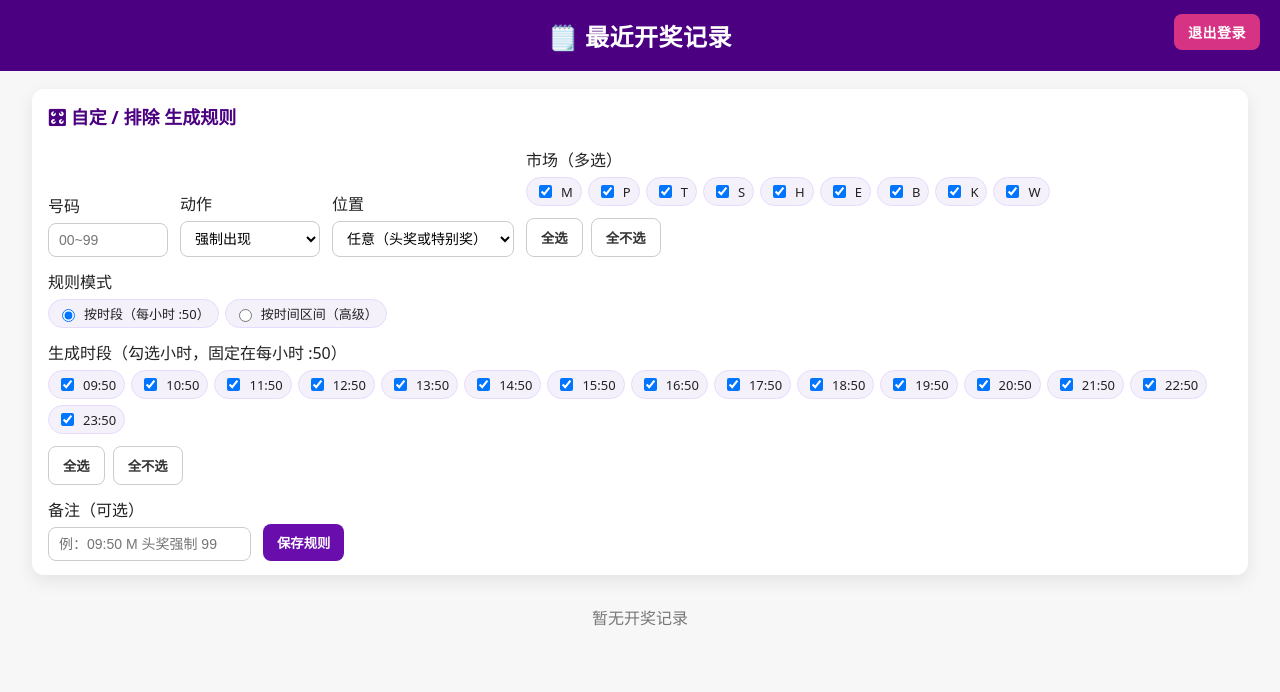
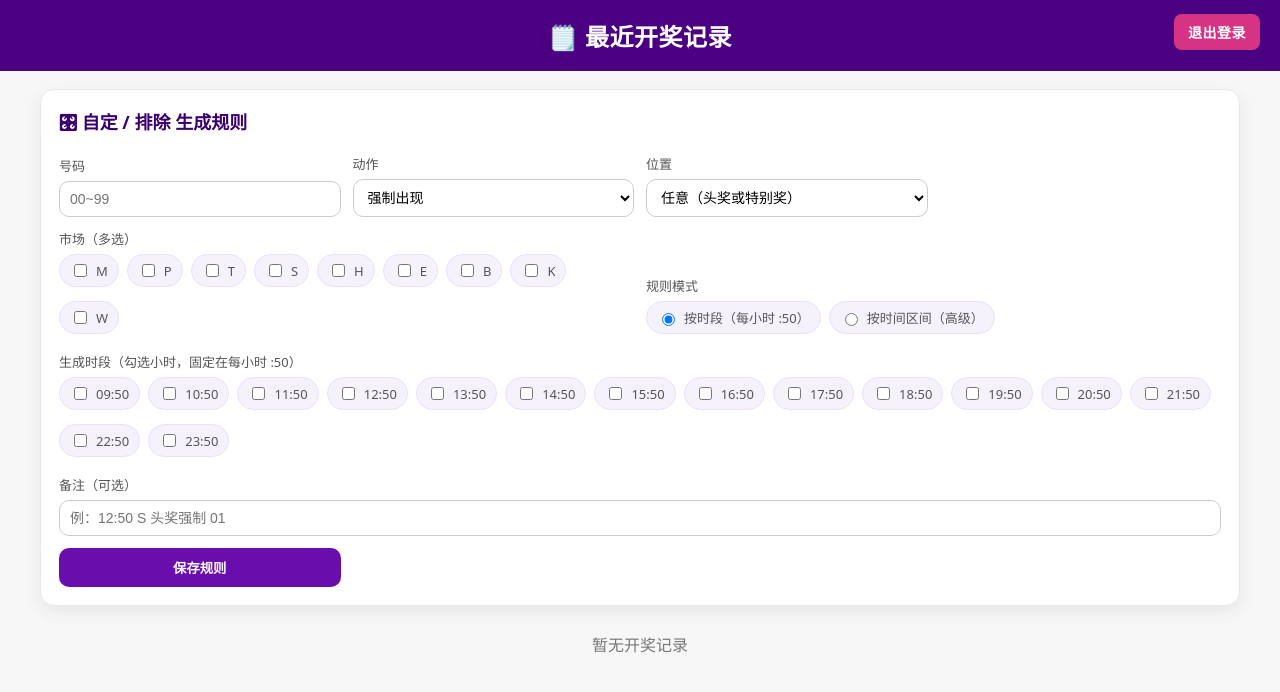
Before and after one commit to boonjun123654/N_2D, a Flask app: page /admin in a window 1280 px wide. Shown: the top 692 px of the page. Run offline with Flask 3, Linux system fonts and the light colour scheme; the visitor is signed in with stand-in values (Sample User, id 1); data that the repository does not hold is empty.

Commit message:
Update admin.html

```diff
--- a/templates/admin.html
+++ b/templates/admin.html
@@ -6,112 +6,71 @@
   <meta name="viewport" content="width=device-width, initial-scale=1" />
   <style>
     :root{
+      --purple-700:#3b0070;
       --purple-600:#4b0082;
       --purple-500:#6a0dad;
       --pink:#d63384;
       --gray-50:#f7f7f7;
       --gray-100:#f2f2f2;
+      --gray-200:#e9e9e9;
       --gray-300:#ddd;
       --text:#222;
     }
-    *{box-sizing:border-box}
+    *,*::before,*::after{box-sizing:border-box}
     body{
       font-family:"Microsoft YaHei",system-ui,-apple-system,Segoe UI,Roboto,Arial,sans-serif;
       background:var(--gray-50);
-      margin:0;
-      color:var(--text);
+      margin:0; color:var(--text);
     }
     h2{
-      position:relative;
-      text-align:center;
-      padding:18px 16px;
-      background:var(--purple-600);
-      color:#fff;
-      margin:0;
-      font-weight:700;
-      letter-spacing:.5px;
+      position:relative; text-align:center; padding:18px 16px;
+      background:var(--purple-600); color:#fff; margin:0; font-weight:700; letter-spacing:.5px;
     }
     .logout-btn{
-      position:absolute; right:20px; top:14px;
-      background:#d63384; color:#fff;
-      padding:8px 14px; text-decoration:none;
-      border-radius:8px; font-size:14px;
+      position:absolute; right:20px; top:14px; background:#d63384; color:#fff;
+      padding:8px 14px; text-decoration:none; border-radius:8px; font-size:14px;
     }
     .logout-btn:hover{background:#c8235d}
 
-    /* 卡片容器（规则面板） */
+    /* 容器与卡片 */
+    .wrap{ width:96%; max-width:1200px; margin:18px auto; }
     .card{
-      width:95%;
-      margin:18px auto 10px;
-      background:#fff;
-      border-radius:12px;
-      box-shadow:0 6px 18px rgba(0,0,0,.08);
-      padding:14px 16px;
+      background:#fff; border-radius:14px; box-shadow:0 6px 18px rgba(0,0,0,.07);
+      padding:18px; border:1px solid var(--gray-200);
     }
-    .card h3{
-      margin:0 0 12px;
-      color:var(--purple-600);
-      display:flex; align-items:center; gap:8px;
-      font-size:18px;
+    .card h3{ margin:0 0 14px; color:var(--purple-700); font-size:18px; }
+
+    /* 规则表单（更整齐的网格布局） */
+    .rule-form{ display:grid; grid-template-columns: repeat(12, 1fr); gap:12px; align-items:end; }
+    .col-3{ grid-column: span 3 }
+    .col-4{ grid-column: span 4 }
+    .col-6{ grid-column: span 6 }
+    .col-12{ grid-column: span 12 }
+    label{ font-size:13px; color:#555; margin-bottom:6px; display:block }
+    input[type="number"], input[type="text"], input[type="datetime-local"], select{
+      padding:9px 10px; border:1px solid #ccc; border-radius:10px; font-size:14px; width:100%; background:#fff;
     }
+    .chips{ display:flex; gap:8px; flex-wrap:wrap }
+    .chip{ background:#f6f2fb; border:1px solid #eadfff; padding:6px 10px; border-radius:999px; display:flex; gap:6px; align-items:center; font-size:13px; }
+    .btn{ padding:10px 16px; border:none; border-radius:10px; cursor:pointer; background:var(--purple-500); color:#fff; font-weight:600; }
+    .btn.secondary{ background:#fff; color:#333; border:1px solid #ccc }
+    .btn.danger{ background:#fff; color:#f33; border:1px solid #f33 }
+    .pill{ display:inline-block; padding:4px 8px; border-radius:999px; font-size:12px; border:1px solid #eee; background:#fafafa; }
+    .num-strong{ color:var(--pink); font-weight:700 }
 
-    /* 表格样式（通用） */
-    table{
-      width:95%;
-      margin:16px auto 26px;
-      border-collapse:collapse;
-      background:#fff;
-      box-shadow:0 4px 12px rgba(0,0,0,.08);
-      overflow:hidden;
-      border-radius:10px;
-    }
-    th,td{
-      border:1px solid var(--gray-300);
-      padding:10px 12px;
-      text-align:center;
-      font-size:14px;
-    }
-    thead th{
-      background:var(--purple-500);
-      color:#fff;
-      font-weight:600;
-    }
-    tbody tr:nth-child(even){background:var(--gray-100)}
-    .no-data{ text-align:center; margin:30px; color:#777}
+    /* 表格 */
+    table{ width:100%; border-collapse:collapse; background:#fff; overflow:hidden; border-radius:12px; box-shadow:0 4px 12px rgba(0,0,0,.06); }
+    th,td{ border:1px solid var(--gray-300); padding:10px 12px; text-align:center; font-size:14px; }
+    thead th{ background:var(--purple-500); color:#fff; font-weight:600 }
+    tbody tr:nth-child(even){ background:var(--gray-100) }
+    .td-actions{ display:flex; gap:8px; justify-content:center; flex-wrap:wrap }
+    .no-data{ text-align:center; margin:26px; color:#777 }
 
-    /* 规则表单 */
-    .rule-form{
-      display:flex; flex-wrap:wrap; gap:12px; align-items:flex-end;
-    }
-    .rule-form .field{display:flex; flex-direction:column; gap:6px}
-    .rule-form input[type="number"],
-    .rule-form input[type="text"],
-    .rule-form input[type="datetime-local"],
-    .rule-form select{
-      padding:8px 10px; border:1px solid #ccc; border-radius:8px; min-width:120px;
-      font-size:14px; background:#fff;
-    }
-    .chips{display:flex; gap:6px; flex-wrap:wrap; max-width:640px}
-    .chip{
-      background:#f4f1fa; border:1px solid #e6dbff;
-      padding:4px 8px; border-radius:999px; display:flex; gap:6px; align-items:center;
-      font-size:13px;
-    }
-    .btn{
-      padding:9px 14px; border:none; border-radius:8px; cursor:pointer;
-      background:var(--purple-500); color:#fff; font-weight:600;
-    }
-    .btn.secondary{ background:#fff; color:#333; border:1px solid #ccc}
-    .btn.danger{ background:#fff; color:#f33; border:1px solid #f33}
-    .pill{
-      display:inline-block; padding:4px 8px; border-radius:999px; font-size:12px;
-      border:1px solid #eee; background:#fafafa;
-    }
-    .num-strong{ color:var(--pink); font-weight:700}
-    .td-actions{ display:flex; gap:8px; justify-content:center; flex-wrap:wrap}
-    @media (max-width:920px){
-      .rule-form .field{min-width:calc(50% - 12px)}
-      .rule-form .field.wide{min-width:100%}
+    @media (max-width:960px){
+      .rule-form{ grid-template-columns: repeat(6, 1fr); }
+      .col-6{ grid-column: span 6 }
+      .col-4{ grid-column: span 6 }
+      .col-3{ grid-column: span 3 }
     }
   </style>
 </head>
@@ -121,24 +80,23 @@
     <a href="{{ url_for('logout') }}" class="logout-btn">退出登录</a>
   </h2>
 
+  <div class="wrap">
     <!-- 规则面板 -->
-  <div class="card">
+    <div class="card" style="margin-bottom:16px;">
       <h3>🎛 自定 / 排除 生成规则</h3>
       <form class="rule-form" method="post" action="{{ url_for('admin_add_rule') }}">
-      <div class="field">
+        <div class="col-3">
           <label>号码</label>
           <input type="number" name="number" min="0" max="99" required placeholder="00~99">
         </div>
-
-      <div class="field">
+        <div class="col-3">
           <label>动作</label>
           <select name="action">
             <option value="force">强制出现</option>
             <option value="exclude">排除（不出现）</option>
           </select>
         </div>
-
-      <div class="field">
+        <div class="col-3">
           <label>位置</label>
           <select name="scope">
             <option value="head">头奖</option>
@@ -147,91 +105,66 @@
           </select>
         </div>
 
-      <div class="field wide">
+        <div class="col-6">
           <label>市场（多选）</label>
           <div class="chips">
             {% for m in "MPTSHEBKW" %}
               <label class="chip">
-              <input type="checkbox" name="markets" value="{{ m }}" checked> {{ m }}
+                <!-- 默认不全选：移除 checked -->
+                <input type="checkbox" name="markets" value="{{ m }}"> {{ m }}
               </label>
             {% endfor %}
-        </div>
-        <div style="margin-top:6px; display:flex; gap:8px;">
-          <button type="button" class="btn secondary" onclick="selectAllMarkets(true)">全选</button>
-          <button type="button" class="btn secondary" onclick="selectAllMarkets(false)">全不选</button>
           </div>
         </div>
 
         <!-- 模式切换：按时段 / 按时间区间 -->
-      <div class="field wide">
+        <div class="col-6">
           <label>规则模式</label>
           <div class="chips">
-          <label class="chip">
-            <input type="radio" name="mode" value="slots" checked onclick="toggleMode('slots')">
-            按时段（每小时 :50）
-          </label>
-          <label class="chip">
-            <input type="radio" name="mode" value="range" onclick="toggleMode('range')">
-            按时间区间（高级）
-          </label>
+            <label class="chip"><input type="radio" name="mode" value="slots" checked onclick="toggleMode('slots')"> 按时段（每小时 :50）</label>
+            <label class="chip"><input type="radio" name="mode" value="range" onclick="toggleMode('range')"> 按时间区间（高级）</label>
           </div>
         </div>
 
-      <!-- 按时段：小时小格（9–23），固定 :50 -->
-      <div id="slot-mode" class="field wide">
+        <!-- 按时段：小时小格（默认不全选） -->
+        <div id="slot-mode" class="col-12">
           <label>生成时段（勾选小时，固定在每小时 :50）</label>
-        <div class="chips" style="max-width:none; flex-wrap:wrap">
-          <label class="chip"><input type="checkbox" name="slot_hours" value="9"  checked> 09:50</label>
-          <label class="chip"><input type="checkbox" name="slot_hours" value="10" checked> 10:50</label>
-          <label class="chip"><input type="checkbox" name="slot_hours" value="11" checked> 11:50</label>
-          <label class="chip"><input type="checkbox" name="slot_hours" value="12" checked> 12:50</label>
-          <label class="chip"><input type="checkbox" name="slot_hours" value="13" checked> 13:50</label>
-          <label class="chip"><input type="checkbox" name="slot_hours" value="14" checked> 14:50</label>
-          <label class="chip"><input type="checkbox" name="slot_hours" value="15" checked> 15:50</label>
-          <label class="chip"><input type="checkbox" name="slot_hours" value="16" checked> 16:50</label>
-          <label class="chip"><input type="checkbox" name="slot_hours" value="17" checked> 17:50</label>
-          <label class="chip"><input type="checkbox" name="slot_hours" value="18" checked> 18:50</label>
-          <label class="chip"><input type="checkbox" name="slot_hours" value="19" checked> 19:50</label>
-          <label class="chip"><input type="checkbox" name="slot_hours" value="20" checked> 20:50</label>
-          <label class="chip"><input type="checkbox" name="slot_hours" value="21" checked> 21:50</label>
-          <label class="chip"><input type="checkbox" name="slot_hours" value="22" checked> 22:50</label>
-          <label class="chip"><input type="checkbox" name="slot_hours" value="23" checked> 23:50</label>
-        </div>
-        <div style="margin-top:6px; display:flex; gap:8px;">
-          <button type="button" class="btn secondary" onclick="checkAll('slot_hours', true)">全选</button>
-          <button type="button" class="btn secondary" onclick="checkAll('slot_hours', false)">全不选</button>
+          <div class="chips">
+            {% for h in range(9,24) %}
+              <label class="chip"><input type="checkbox" name="slot_hours" value="{{ h }}"> {{ "%02d:50"|format(h) }}</label>
+            {% endfor %}
           </div>
         </div>
 
-      <!-- 高级：按时间区间（折叠隐藏；仅在需要时使用） -->
-      <div id="range-mode" class="field wide" style="display:none">
-        <div style="display:flex; gap:12px; flex-wrap:wrap">
-          <div class="field">
-            <label>开始时间</label>
-            <input type="datetime-local" name="start_at" value="{{ now_local or '' }}">
+        <!-- 高级：按时间区间（默认当天；仅在需要时使用） -->
+        <div id="range-mode" class="col-12" style="display:none">
+          <div class="rule-form" style="grid-template-columns: repeat(12, 1fr); gap:12px;">
+            <div class="col-6">
+              <label>开始时间（默认当天 00:00）</label>
+              <input type="datetime-local" name="start_at" value="{{ start_today_local or '' }}">
             </div>
-          <div class="field">
-            <label>结束时间</label>
-            <input type="datetime-local" name="end_at" value="{{ default_end or now_local or '' }}">
+            <div class="col-6">
+              <label>结束时间（默认当天 23:59）</label>
+              <input type="datetime-local" name="end_at" value="{{ end_today_local or '' }}">
             </div>
           </div>
-        <div style="color:#777; font-size:12px; margin-top:6px;">
-          默认不需要使用此模式；只有在非常规窗口时才启用。
-        </div>
+          <div style="color:#777; font-size:12px; margin-top:6px;">通常无需使用此模式；如需临时窗口可切换。</div>
         </div>
 
-      <div class="field wide">
+        <div class="col-12">
           <label>备注（可选）</label>
-        <input type="text" name="note" placeholder="例：09:50 M 头奖强制 99">
+          <input type="text" name="note" placeholder="例：12:50 S 头奖强制 01">
         </div>
 
-      <div class="field">
-        <button type="submit" class="btn">保存规则</button>
+        <div class="col-3">
+          <button type="submit" class="btn" style="width:100%">保存规则</button>
         </div>
       </form>
+    </div>
 
     {% if rules %}
-      <div style="margin-top:14px; overflow-x:auto;">
+      <div class="card">
+        <div style="overflow-x:auto;">
           <table>
             <thead>
               <tr>
@@ -267,11 +200,7 @@
                   <td>{{ r.start_at.strftime("%Y-%m-%d %H:%M") }}</td>
                   <td>{{ r.end_at.strftime("%Y-%m-%d %H:%M") }}</td>
                   <td>
-                  {% if r.active %}
-                    <span class="pill">启用</span>
-                  {% else %}
-                    <span class="pill">停用</span>
-                  {% endif %}
+                    {% if r.active %}<span class="pill">启用</span>{% else %}<span class="pill">停用</span>{% endif %}
                   </td>
                   <td>{{ r.note or '' }}</td>
                   <td class="td-actions">
@@ -287,10 +216,14 @@
             </tbody>
           </table>
         </div>
+      </div>
+    {% else %}
+      <div class="no-data">暂无开奖记录</div>
     {% endif %}
-  </div>
 
     {% if draws %}
+      <div class="card" style="margin-top:16px;">
+        <div style="overflow-x:auto;">
           <table>
             <thead>
               <tr>
@@ -317,17 +250,12 @@
               {% endfor %}
             </tbody>
           </table>
-  {% else %}
-    <div class="no-data">暂无开奖记录</div>
+        </div>
+      </div>
     {% endif %}
+  </div>
 
   <script>
-    function selectAllMarkets(checked){
-      document.querySelectorAll('input[name="markets"]').forEach(cb=>cb.checked = checked);
-    }
-    function checkAll(name, checked){
-      document.querySelectorAll('input[name="'+name+'"]').forEach(cb=>cb.checked = checked);
-    }
     function toggleMode(mode){
       const slot = document.getElementById('slot-mode');
       const range = document.getElementById('range-mode');
@@ -345,7 +273,6 @@
         if(end)   end.required   = true;
       }
     }
-    // 初始根据选中模式设置显示 & required
     document.addEventListener('DOMContentLoaded',()=>{
       const checked = document.querySelector('input[name="mode"]:checked');
       toggleMode(checked ? checked.value : 'slots');
```
Lines whose indentation alone changed are shown as unchanged.
